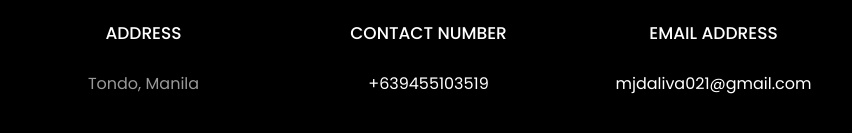
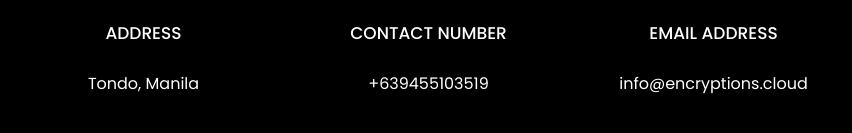
Before and after one commit to Synesthesiaaa/mjdaliva, a plain HTML site: page index.html in a window 1280 px wide. Shown: the part 5893-6026 px from the top of the page, 69-921 px from the left. Drawn offline with Linux system fonts and the light colour scheme; files whose address does not match are found by name.

Commit message:
Update index.html

```diff
--- a/index.html
+++ b/index.html
@@ -363,13 +363,14 @@
         </div>
 
         <div class="row d-flex contact-info mb-5">
+
           <div class="col-md-6 col-lg-3 d-flex ftco-animate">
           	<div class="align-self-stretch box p-4 text-center">
           		<div class="icon d-flex align-items-center justify-content-center">
           			<span class="icon-map-signs"></span>
           		</div>
           		<h3 class="mb-4">Address</h3>
-	            <p>Tondo, Manila</p>
+	            <p><a href="https://maps.app.goo.gl/9s8JUChnFgAQFtj37">Tondo, Manila</a></p>
 	          </div>
           </div>
           <div class="col-md-6 col-lg-3 d-flex ftco-animate">
@@ -378,7 +379,7 @@
           			<span class="icon-phone2"></span>
           		</div>
           		<h3 class="mb-4">Contact Number</h3>
-	            <p><a href="tel://1234567920">+639455103519</a></p>
+	            <p><a href="tel://639455103519">+639455103519</a></p>
 	          </div>
           </div>
           <div class="col-md-6 col-lg-3 d-flex ftco-animate">
@@ -387,7 +388,7 @@
           			<span class="icon-paper-plane"></span>
           		</div>
           		<h3 class="mb-4">Email Address</h3>
-	            <p><a href="#">mjdaliva021@gmail.com</a></p>
+	            <p><a href="info@encryptions.cloud">info@encryptions.cloud</a></p>
 	          </div>
           </div>
           <div class="col-md-6 col-lg-3 d-flex ftco-animate">
```
